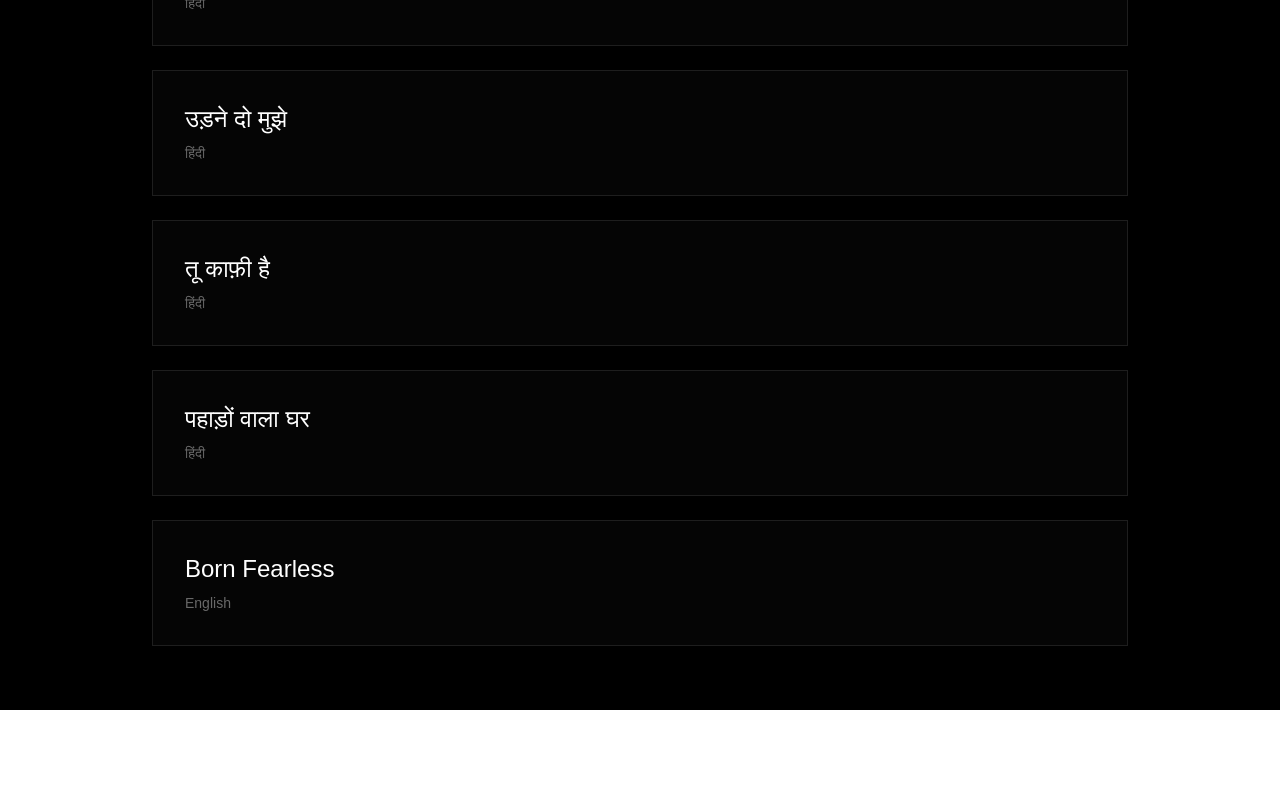
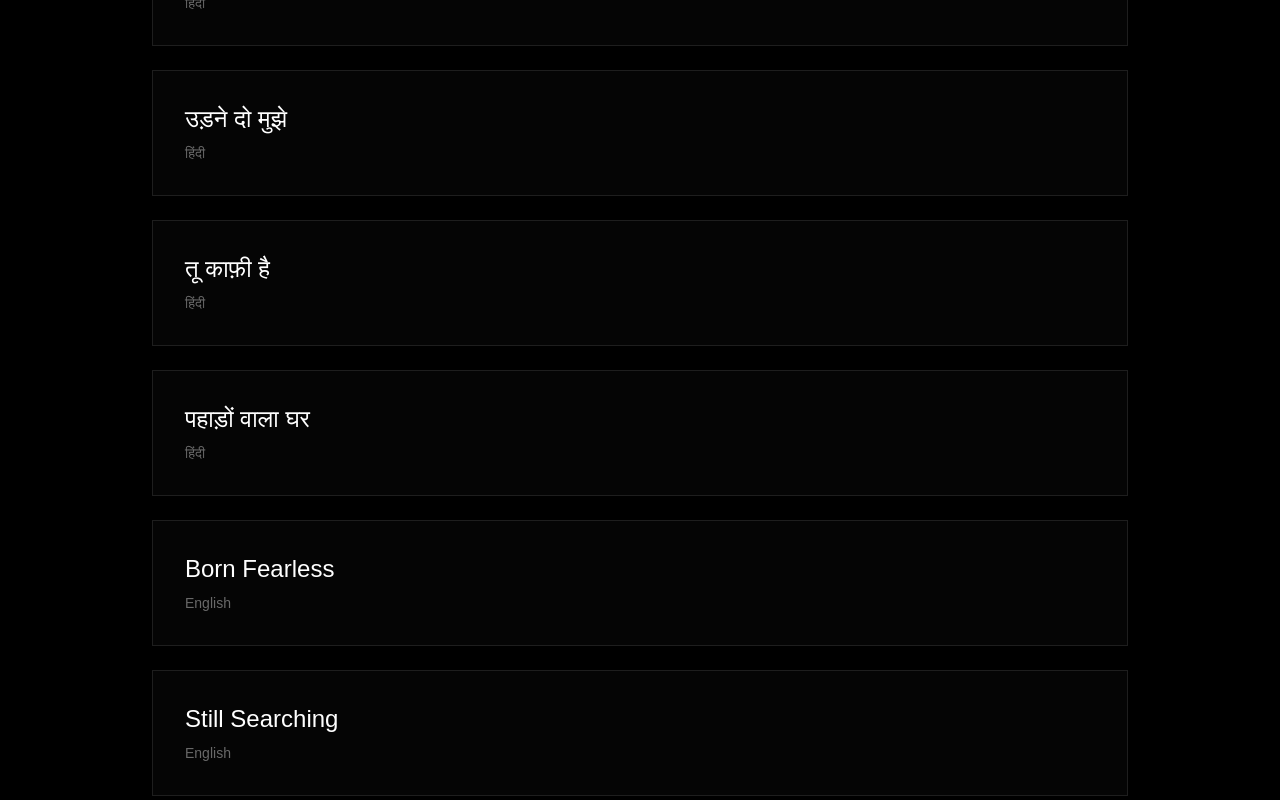
Before and after one commit to sumsur29/sumsur-portfolio, a Next.js app: page /poems in a window 1280 px wide. Shown: the part 1155-1955 px from the top of the page. Before the commit the page ends 1865 px from the top, so only its background shows below. Built offline with nearby package versions, Linux system fonts and the light colour scheme.

Commit message:
Add 'Still Searching' poem - nostalgia for simple childhood joys

```diff
--- a/data/poems.ts
+++ b/data/poems.ts
@@ -378,5 +378,37 @@ Or at every moment a little fear gets in
 And slowly grows inch by inch.
 Until the fearless child becomes full of fears
 Afraid of things that makes him, him.`
+  },
+  {
+    id: 'still-searching',
+    title: 'Still Searching',
+    language: 'english',
+    image: '/poems/still-searching.jpg',
+    text: `Going double on a friend's cycle
+Papa said that driving car is real happiness.
+On my morning commutes, I'm still searching
+
+Dancing on a passing baraat
+Bhaiyya said partying in a club is real happiness.
+On friday nights, I'm still searching
+
+Sleeping in naani's courtyard in summers
+Mama said a high rise apartment is real happiness.
+On my 2x2 balcony, I'm still searching
+
+Gulping sukha puri at a corner thela
+Bua said eating at a five star is real happiness.
+On every occasion, I'm still searching
+
+Now the friend and his cycle is gone
+No baraats on the roads anymore
+Naani and naani's courtyard both gone
+The corner thela is replaced by a mall
+
+And I'm still searching
+
+Still searching for the happiness
+that was promised to me
+when I was happy`
   }
 ]
```
Also changed, not shown: public/poems/still-searching.jpg (added).
